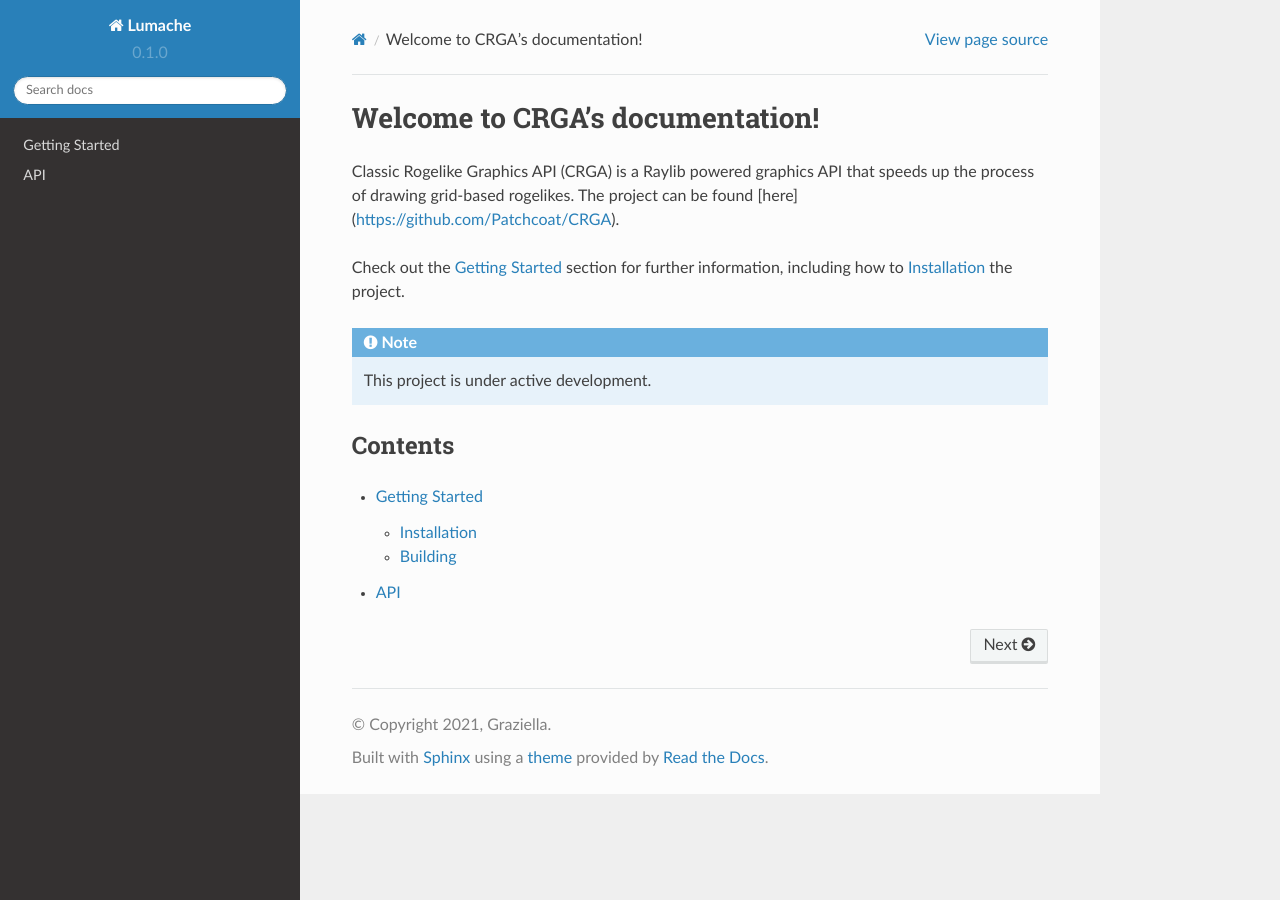
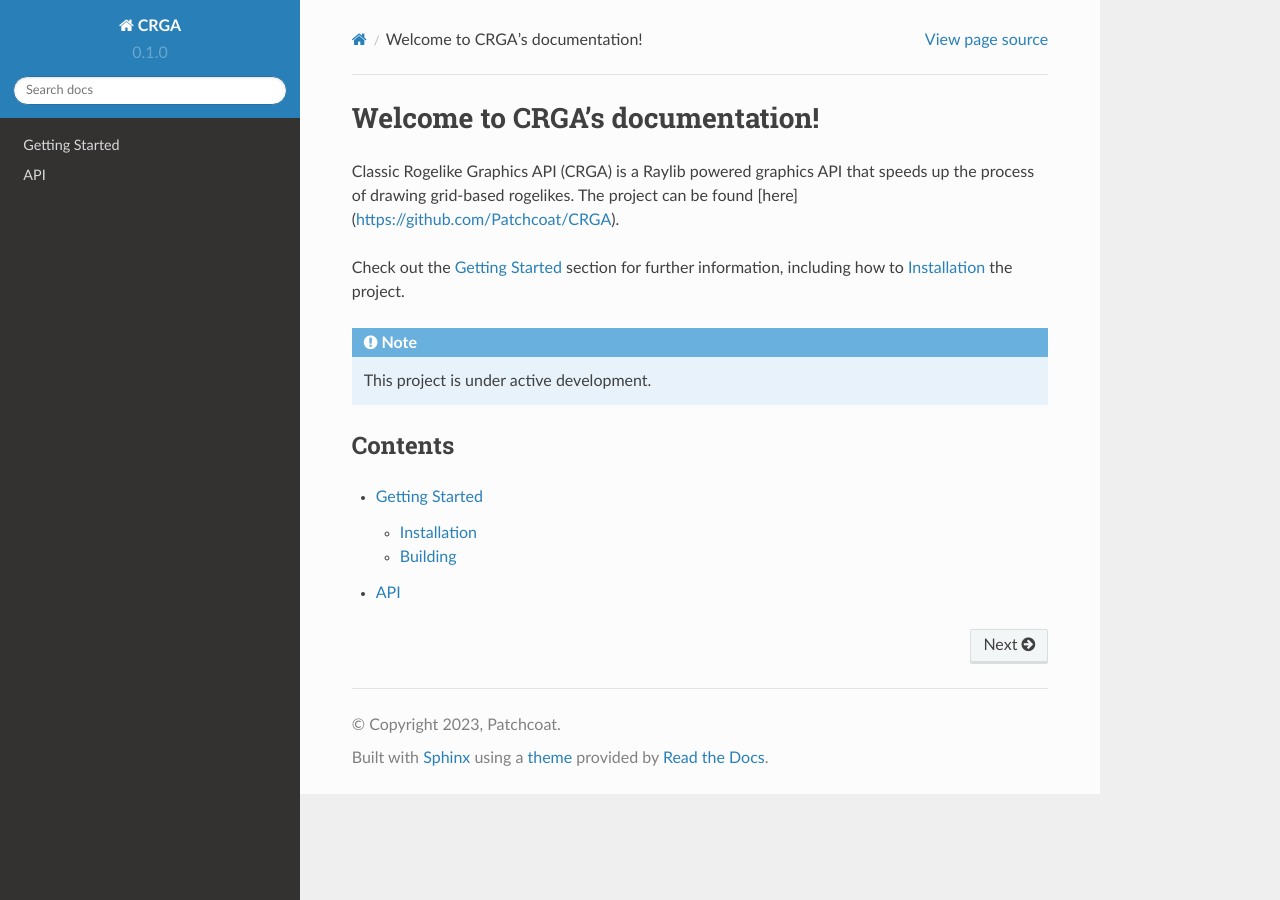
Before and after one commit to Patchcoat/CRGA-Documentation, a Sphinx documentation site: the page built from docs/source/index.rst, in a window 1280 px wide. Built offline with Sphinx 7.4.7 and the Read the Docs theme 2.0.0, drawn with Linux system fonts in a browser that asks for light colours.

Commit message:
Update conf.py

```diff
--- a/docs/source/conf.py
+++ b/docs/source/conf.py
@@ -2,9 +2,9 @@
 
 # -- Project information
 
-project = 'Lumache'
-copyright = '2021, Graziella'
-author = 'Graziella'
+project = 'CRGA'
+copyright = '2023, Patchcoat'
+author = 'Patchcoat'
 
 release = '0.1'
 version = '0.1.0'
```
